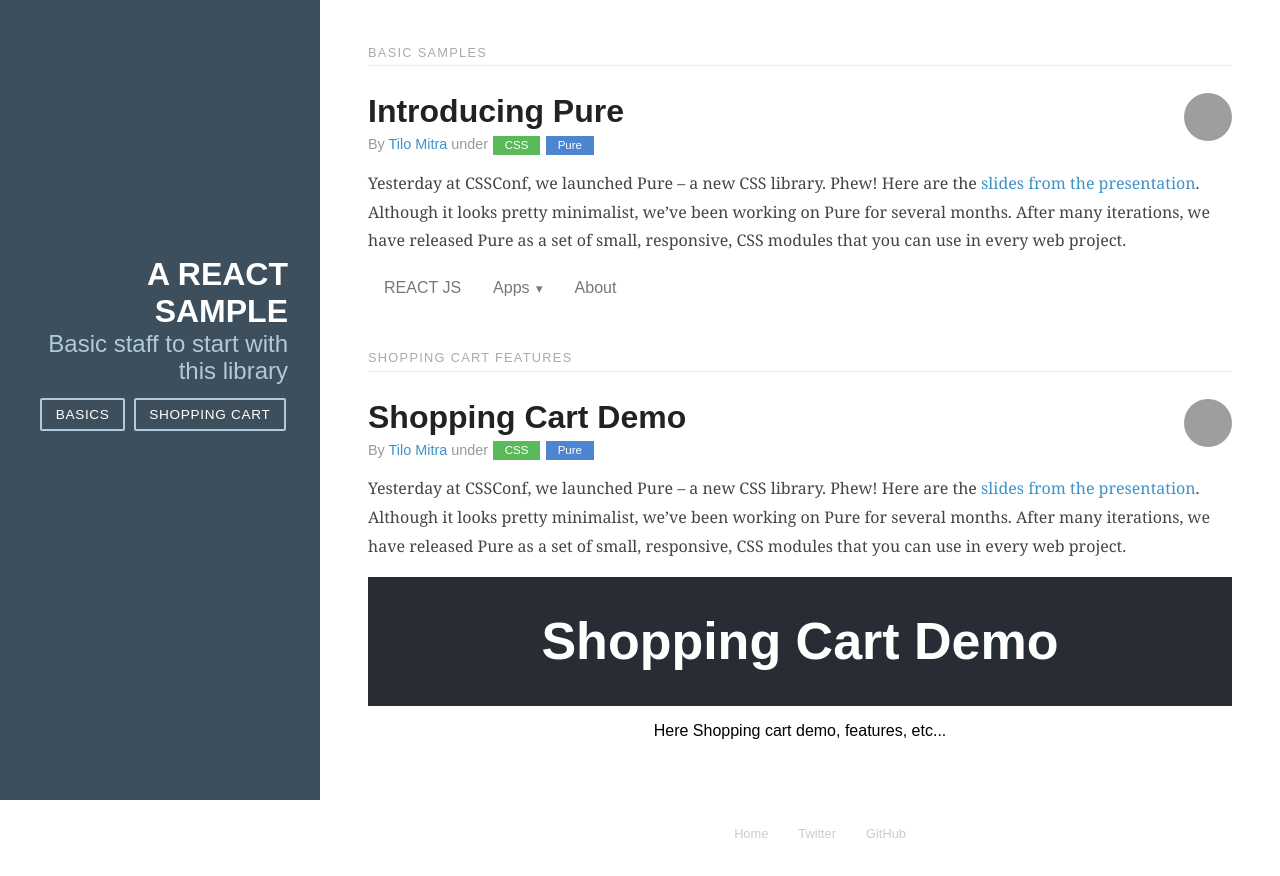
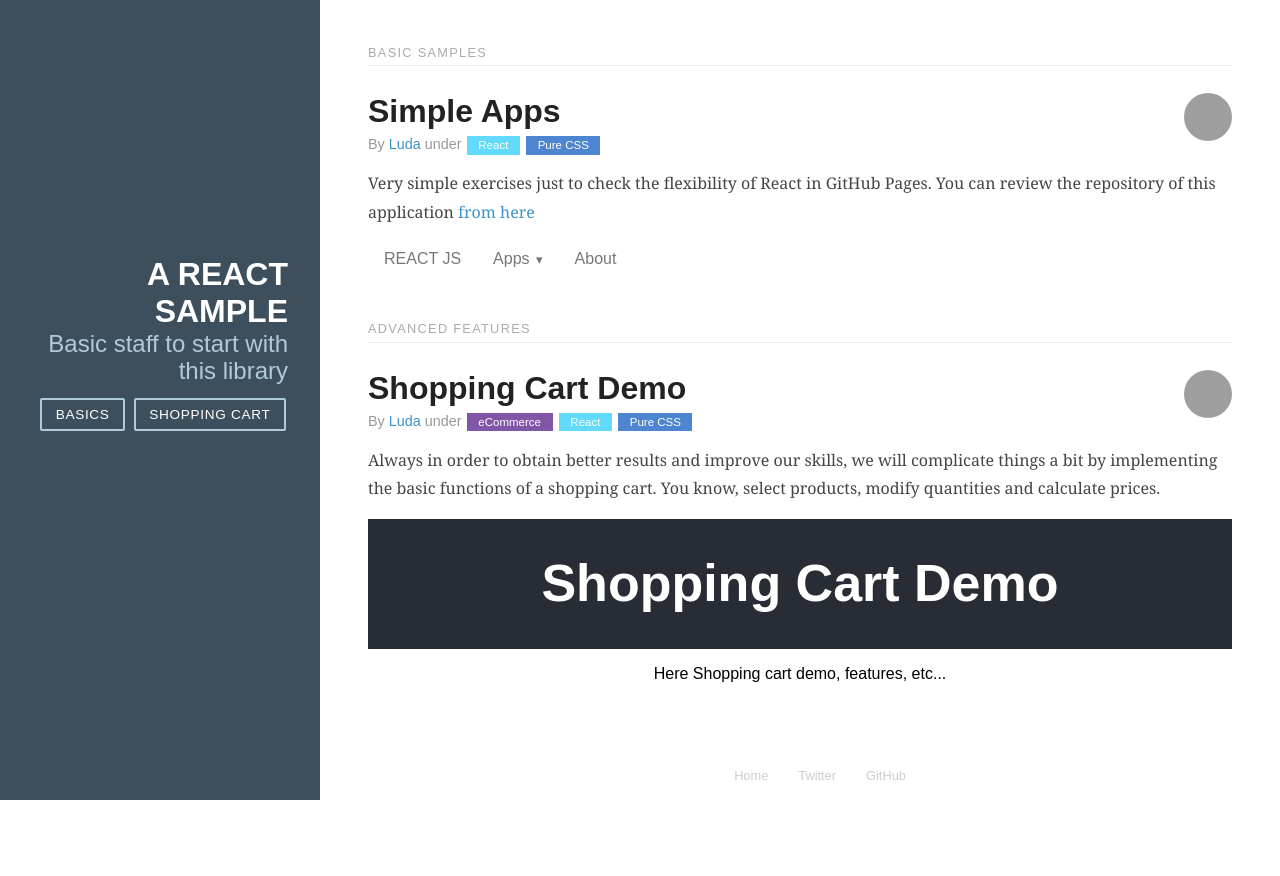
Before and after one commit to luisdavidgd/react, a React (Create React App) app: page / in a window 1280 px wide. Shown: the top 876 px of the page. After the commit the page ends 822 px from the top, so only its background shows below. Built offline with nearby package versions, Linux system fonts and the light colour scheme; grey boxes are pictures that could not be loaded.

Commit message:
Add some classes on main stylesheet

```diff
--- a/public/assets/css/styles.css
+++ b/public/assets/css/styles.css
@@ -135,6 +135,9 @@ h3 {
     .post-category-js {
         background: #df2d4f;
     }
+    .post-category-react {
+        background: #61DAFB;
+    }
 
 .post-images {
     margin: 1em 0;
--- a/public/index.html
+++ b/public/index.html
@@ -62,23 +62,21 @@
           <!-- A single blog post -->
           <section class="post">
             <header class="post-header">
-              <img width="48" height="48" alt="Tilo Mitra&#x27;s avatar" class="post-avatar"
+              <img width="48" height="48" alt="Luda&#x27;s avatar" class="post-avatar"
                 src="https://picsum.photos/48/48">
 
-              <h2 class="post-title">Introducing Pure</h2>
+              <h2 class="post-title">Simple Apps</h2>
 
               <p class="post-meta">
-                By <a href="#" class="post-author">Tilo Mitra</a> under <a class="post-category post-category-design"
-                  href="#">CSS</a> <a class="post-category post-category-pure" href="#">Pure</a>
+                By <a href="#" class="post-author">Luda</a> under <a class="post-category post-category-react"
+                  href="#">React</a> <a class="post-category post-category-pure" href="#">Pure CSS</a>
               </p>
             </header>
 
             <div class="post-description">
               <p>
-                Yesterday at CSSConf, we launched Pure – a new CSS library. Phew! Here are the <a
-                  href="https://speakerdeck.com/tilomitra/pure-bliss">slides from the presentation</a>. Although it
-                looks pretty minimalist, we’ve been working on Pure for several months. After many iterations, we have
-                released Pure as a set of small, responsive, CSS modules that you can use in every web project.
+                Very simple exercises just to check the flexibility of React in GitHub Pages. You can review the
+                repository of this application <a href="https://github.com/luisdavidgd/react-sample" target="_blank">from here</a>
               </p>
             </div>
 
@@ -87,28 +85,28 @@
           </section>
         </div>
         <div class="posts">
-          <h1 class="content-subhead">Shopping Cart Features</h1>
+          <h1 class="content-subhead">Advanced features</h1>
 
           <!-- A single blog post -->
           <section class="post">
             <header class="post-header">
-              <img width="48" height="48" alt="Tilo Mitra&#x27;s avatar" class="post-avatar"
+              <img width="48" height="48" alt="Luda&#x27;s avatar" class="post-avatar"
                 src="https://picsum.photos/48/48">
 
               <h2 class="post-title">Shopping Cart Demo</h2>
 
               <p class="post-meta">
-                By <a href="#" class="post-author">Tilo Mitra</a> under <a class="post-category post-category-design"
-                  href="#">CSS</a> <a class="post-category post-category-pure" href="#">Pure</a>
+                By <a href="#" class="post-author">Luda</a> under <a class="post-category post-category-yui"
+                  href="#">eCommerce</a> <a class="post-category post-category-react" href="#">React</a> <a
+                  class="post-category post-category-pure" href="#">Pure CSS</a>
               </p>
             </header>
 
             <div class="post-description">
               <p>
-                Yesterday at CSSConf, we launched Pure – a new CSS library. Phew! Here are the <a
-                  href="https://speakerdeck.com/tilomitra/pure-bliss">slides from the presentation</a>. Although it
-                looks pretty minimalist, we’ve been working on Pure for several months. After many iterations, we have
-                released Pure as a set of small, responsive, CSS modules that you can use in every web project.
+                Always in order to obtain better results and improve our skills, we will complicate things a bit by
+                implementing the basic functions of a shopping cart. You know, select products, modify quantities and
+                calculate prices.
               </p>
             </div>
 
```
